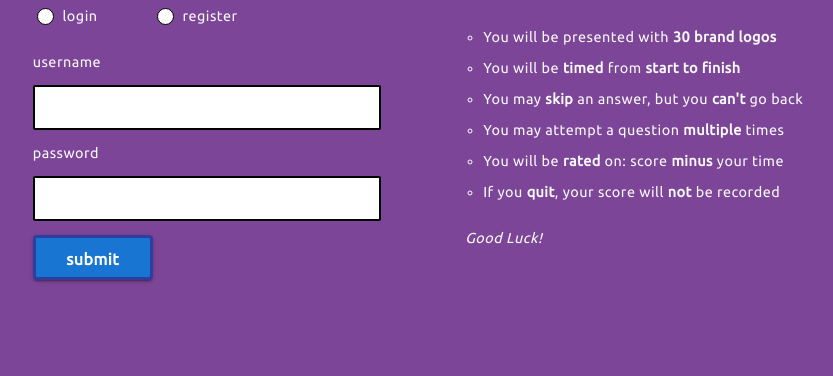
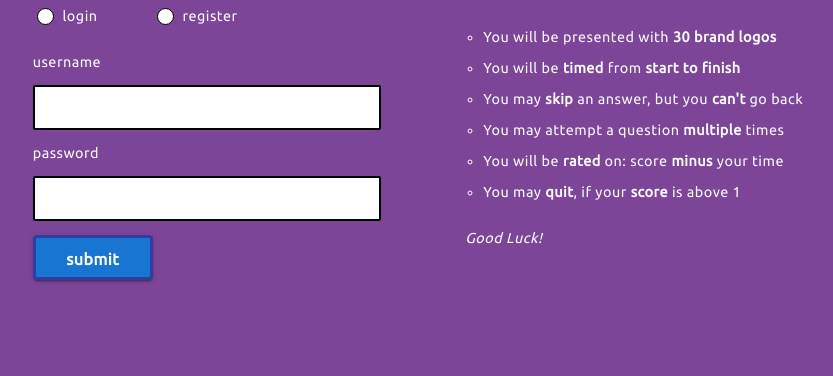
Before and after one commit to nazarja/guess-the-logo, a Flask app: page / in a window 1280 px wide. Shown: the part 252-628 px from the top of the page, without its empty margins (222-1055 px from the left). Run offline with Flask 2, Linux system fonts and the light colour scheme; some libraries are stand-ins or nearby versions.

Commit message:
Minor fix to index.html - changed rules text

```diff
--- a/app/templates/index.html
+++ b/app/templates/index.html
@@ -70,7 +70,7 @@
                     <li>You may <strong>skip</strong> an answer, but you <strong>can't</strong> go back</li>
                     <li>You may attempt a question <strong>multiple</strong> times</li>
                     <li>You will be <strong>rated</strong> on: score <strong>minus</strong> your time</li>
-                    <li>If you <strong>quit</strong>, your score will <strong>not</strong> be recorded</li>
+                    <li>You may <strong>quit</strong>, if your <strong>score</strong> is above 1</li>
                 </ul>
                 <p><i>Good Luck!</i></p>
             </div>
```
